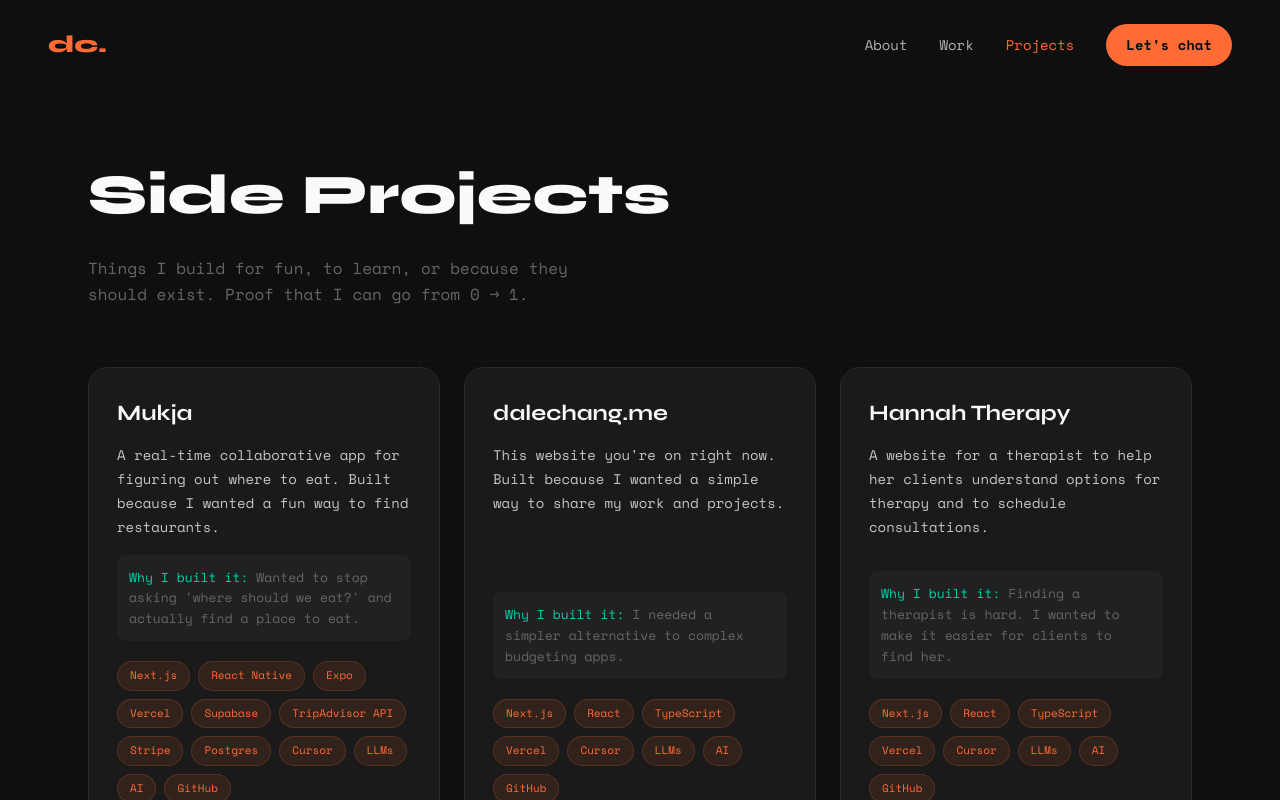
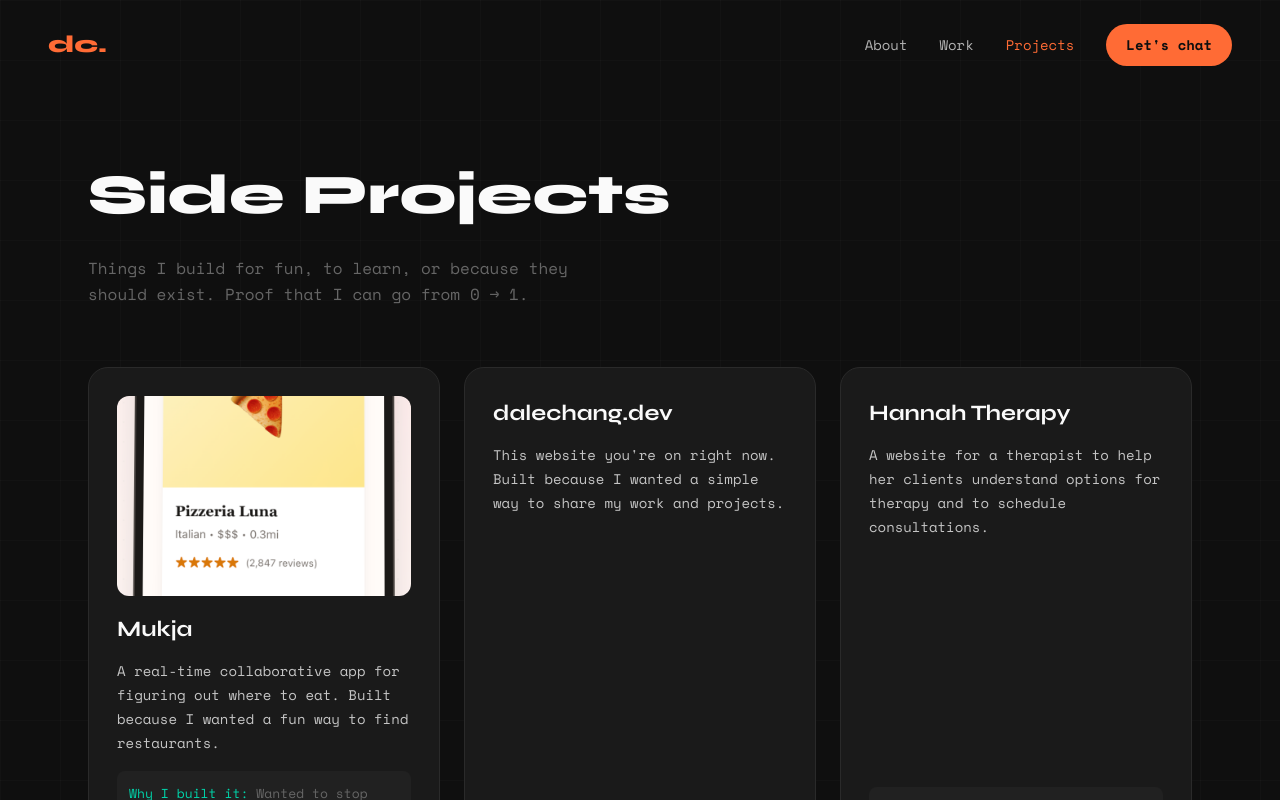
Before and after one commit to dalecb13/dalechang.dev, a Next.js app in the folder apps/web/: page /projects in a window 1280 px wide. Shown: the top 800 px of the page. Built offline with nearby package versions, Linux system fonts and the light colour scheme.

Commit message:
Add Mukja app screenshot image to projects page

```diff
--- a/apps/web/app/projects/page.tsx
+++ b/apps/web/app/projects/page.tsx
@@ -10,15 +10,15 @@ const projects = [
         why: "Wanted to stop asking 'where should we eat?' and actually find a place to eat.",
         tech: ["Next.js", "React Native", "Expo", "Vercel", "Supabase", "TripAdvisor API", "Stripe", "Postgres", "Cursor", "LLMs", "AI", "GitHub"],
         link: "https://mukja.app",
-        image: null,
+        image: "/mukja-app-screenshot.png",
     },
     {
         id: 2,
-        title: "dalechang.me",
+        title: "dalechang.dev",
         description: "This website you're on right now. Built because I wanted a simple way to share my work and projects.",
         why: "I needed a simpler alternative to complex budgeting apps.",
         tech: ["Next.js", "React", "TypeScript", "Vercel", "Cursor", "LLMs", "AI", "GitHub"],
-        link: "https://dalechang.me",
+        link: "https://dalechang.dev",
         image: null,
     },
     {
@@ -27,7 +27,7 @@ const projects = [
         description: "A website for a therapist to help her clients understand options for therapy and to schedule consultations.",
         why: "Finding a therapist is hard. I wanted to make it easier for clients to find her.",
         tech: ["Next.js", "React", "TypeScript", "Vercel", "Cursor", "LLMs", "AI", "GitHub"],
-        link: "https://hannahtherapy.oneline",
+        link: "https://hannahtherapy.online",
         image: null,
     },
     {
```
Also changed, not shown: apps/web/public/mukja-app-screenshot.png (added).
